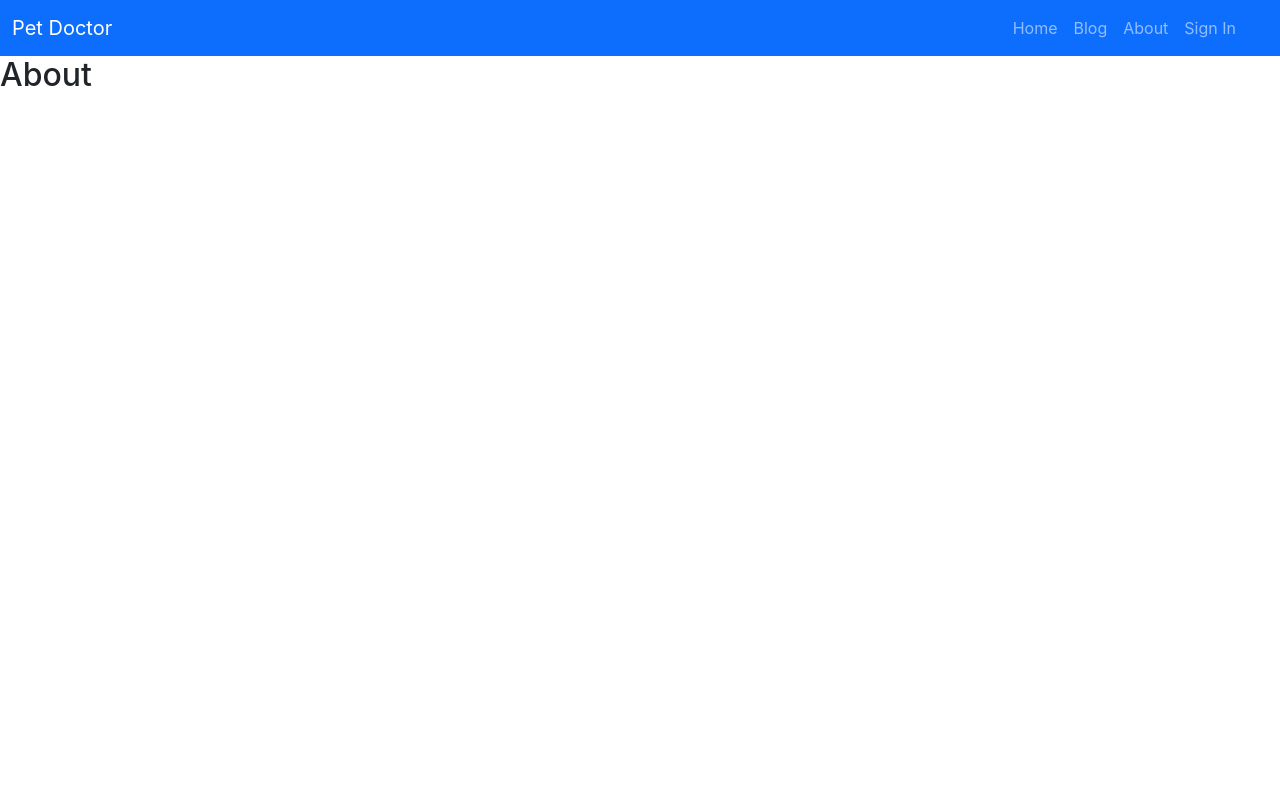
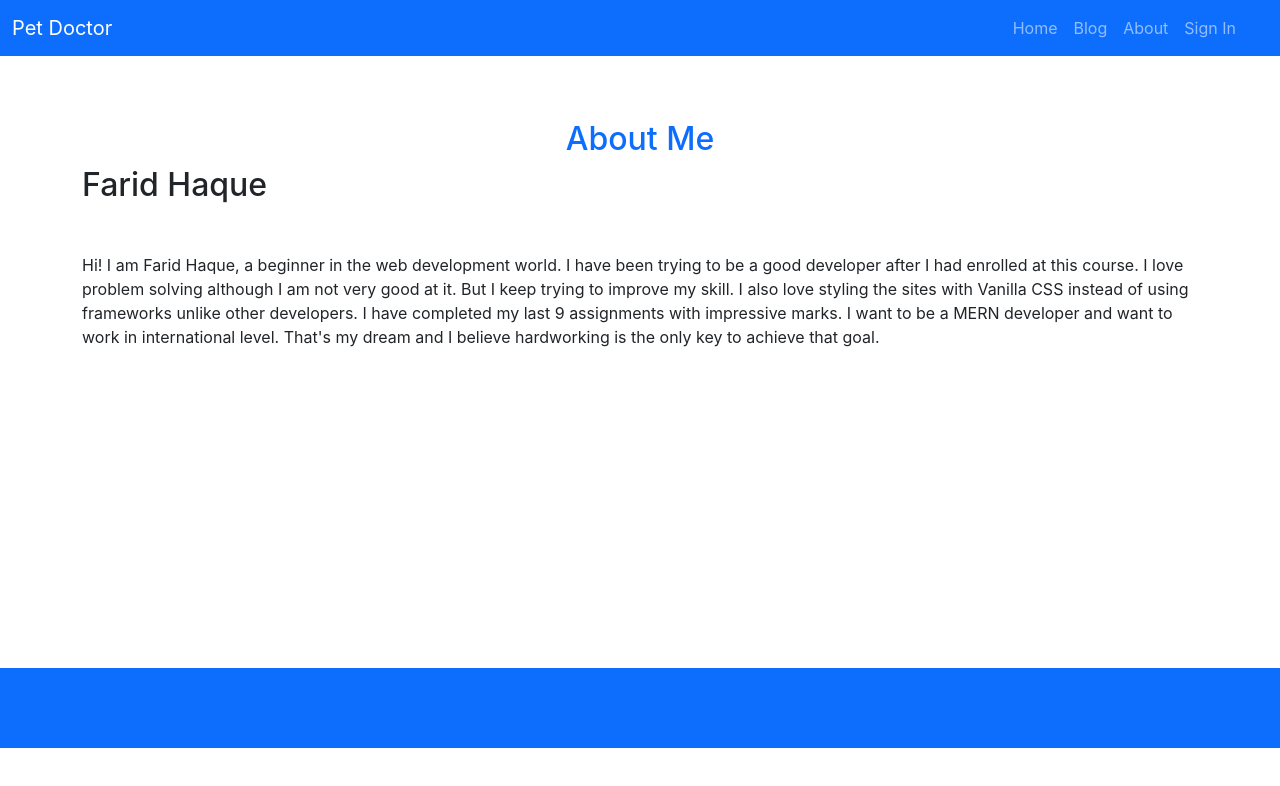
Before and after one commit to faridulhaque/Pet-Doctor, a React (Create React App) app: page /about in a window 1280 px wide. Shown: the top 786 px of the page. Built offline with nearby package versions, Linux system fonts and the light colour scheme.

Commit message:
about me addd

```diff
--- a/src/App.js
+++ b/src/App.js
@@ -3,6 +3,7 @@ import { Route, Routes } from 'react-router-dom';
 import './App.css';
 import About from './components/About/About';
 import Blog from './components/Blog/Blog';
+import Footer from './components/Footer/Footer';
 import Header from './components/Header/Header';
 import Home from './components/Home/Home';
 import NotFound from './components/NoFound/NotFound';
@@ -21,6 +22,7 @@ function App() {
           <Route path="*" element={<NotFound></NotFound>}></Route>
 
       </Routes>
+      <Footer></Footer>
     </div>
   );
 }
--- /dev/null
+++ b/src/components/About/About.css
@@ -0,0 +1,4 @@
+.about{
+    /* margin-top: 120px;
+    height: 500px; */
+}
--- a/src/components/About/About.js
+++ b/src/components/About/About.js
@@ -1,11 +1,34 @@
-import React from 'react';
+import React from "react";
+import './About.css';
 
 const About = () => {
-    return (
-        <div>
-            <h2>About</h2>
+  return (
+    <section className=" container about" style={{ marginTop: 120,
+        height: 500}}>
+      <h2 className="text-primary text-center">About Me</h2>
+      <div className='div-wrapper'>
+        <div className='div-left'>
+            <div className='frame'>
+
+            </div>
+            <h2>Farid Haque</h2>
         </div>
-    );
+        <div className='div-right'>
+          <p className="mt-5 text-justify">
+            Hi! I am Farid Haque, a beginner in the web development world. I
+            have been trying to be a good developer after I had enrolled at this
+            course. I love problem solving although I am not very good at it.
+            But I keep trying to improve my skill. I also love styling the sites
+            with Vanilla CSS instead of using frameworks unlike other
+            developers. I have completed my last 9 assignments with impressive
+            marks. I want to be a MERN developer and want to work in
+            international level. That's my dream and I believe hardworking is
+            the only key to achieve that goal.
+          </p>
+        </div>
+      </div>
+    </section>
+  );
 };
 
 export default About;
--- a/src/components/Banner/Banner.css
+++ b/src/components/Banner/Banner.css
@@ -3,7 +3,7 @@
     margin-left: 0;
 }
 .banner{
-    margin-top: 60px;
+    margin-top: 120px;
     position: relative;
 }
 .banner .banner-h2, .banner-p, .button{
--- a/src/components/Blog/Blog.js
+++ b/src/components/Blog/Blog.js
@@ -2,9 +2,21 @@ import React from 'react';
 
 const Blog = () => {
     return (
-        <div>
-            <h2>Blog</h2>
-        </div>
+        <section className='container' style={{height: 500, marginTop: 120}}>
+            <div>
+                <h3>Difference between authorization and authentication</h3>
+                <p></p>
+
+            </div>
+            <div>
+                <h3>Why are you using firebase? What other options do you have to implement authentication?</h3>
+
+            </div>
+            <div>
+                <h3>What other services does firebase provide other than authentication?</h3>
+
+            </div>
+        </section>
     );
 };
 
--- /dev/null
+++ b/src/components/Footer/Footer.css
@@ -0,0 +1,11 @@
+.footer-foot{
+
+
+
+    position: sticky;
+    bottom: 0;
+    left: 0;
+    width: 100%;
+    height: 80px;
+    display: flex;
+  }
--- /dev/null
+++ b/src/components/Footer/Footer.js
@@ -0,0 +1,12 @@
+import React from 'react';
+import './Footer.css';
+
+const Footer = () => {
+    return (
+        <div className='footer-foot bg-primary mt-5'>
+
+        </div>
+    );
+};
+
+export default Footer;
--- a/src/components/Header/Header.js
+++ b/src/components/Header/Header.js
@@ -4,7 +4,7 @@ import "./Header.css";
 
 const Header = () => {
   return (
-    <nav className="navbar navbar-expand-lg navbar-dark bg-primary">
+    <nav className="navbar navbar-expand-lg navbar-dark bg-primary fixed-top">
       <div className="container-fluid">
         {/* name and brand ----------------------------------------------------------------
         -------------------------------------------------------*/}
@@ -41,12 +41,12 @@ const Header = () => {
               </Link>
             </li>
             <li className="nav-item">
-              <Link className="nav-link" to="about">
+              <Link className="nav-link" to="/about">
                 About
               </Link>
             </li>
             <li className="nav-item">
-              <Link className="nav-link" to="signIn">
+              <Link className="nav-link" to="/signIn">
                 Sign In
               </Link>
             </li>
```
